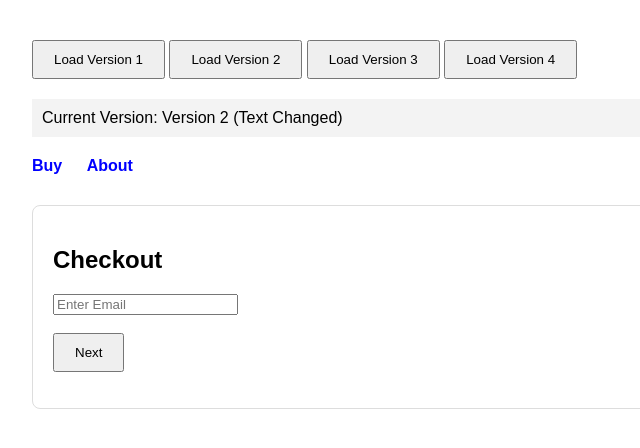
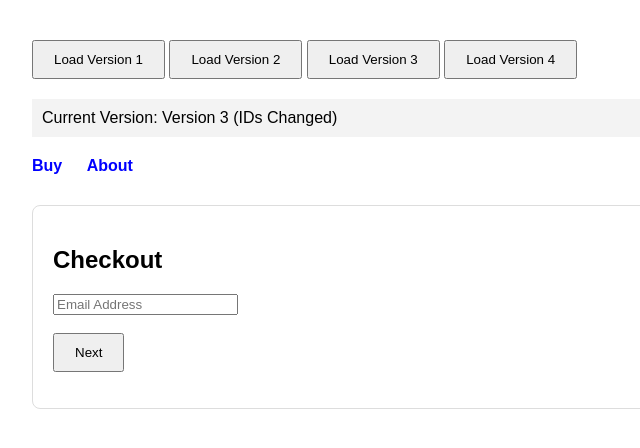
Before and after one commit to JoeBau/reflect-ai-demo, a plain HTML site: page index.html in a window 1280 px wide. Shown: the full height of the page, 8-648 px from the left. Drawn offline with Linux system fonts and the light colour scheme.

Commit message:
Add files via upload
loadVersion3

```diff
--- a/index.html
+++ b/index.html
@@ -203,7 +203,7 @@ function loadVersion4() {
     `;
 }
 
-loadVersion2();
+loadVersion3();
 
 </script>
 
```
